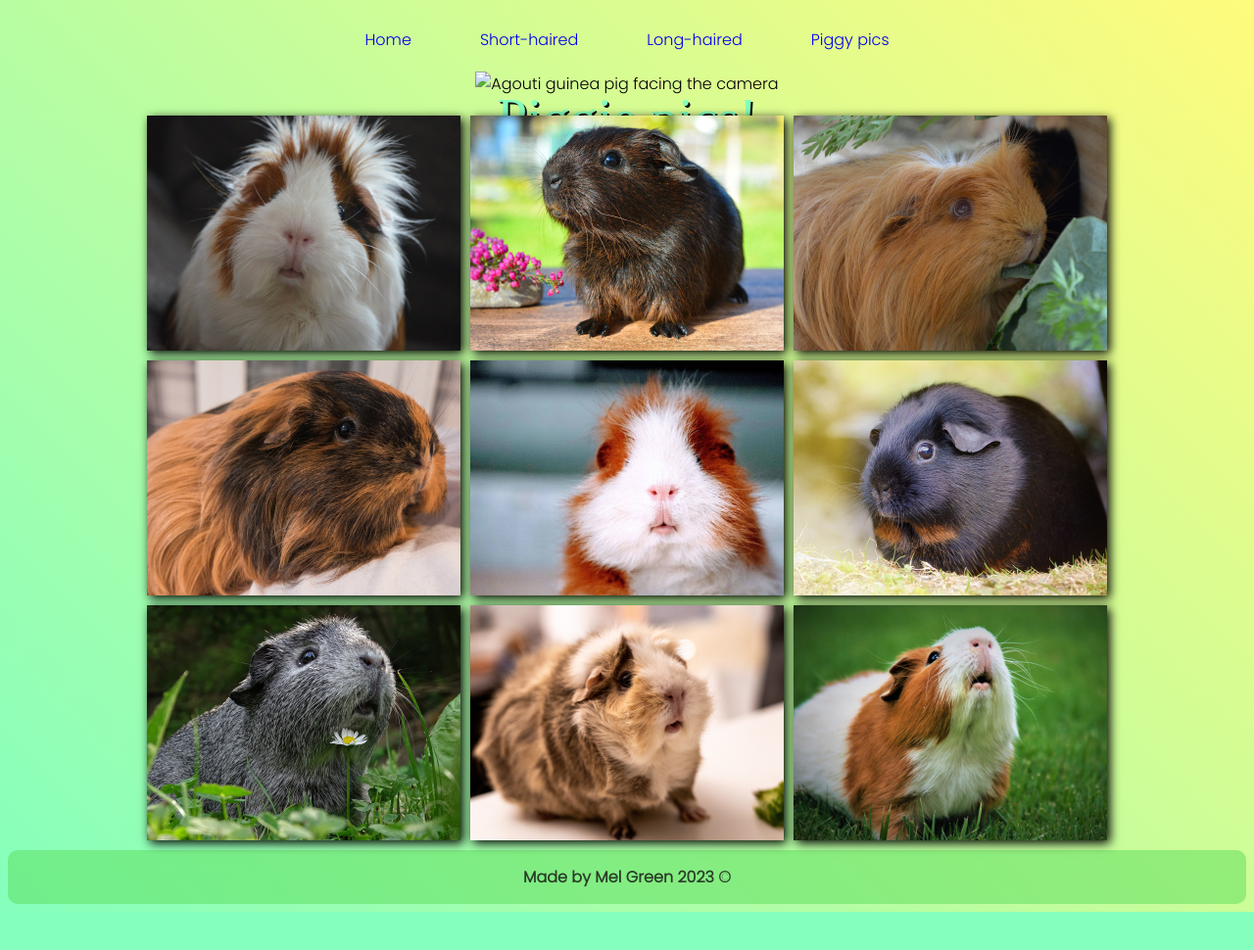
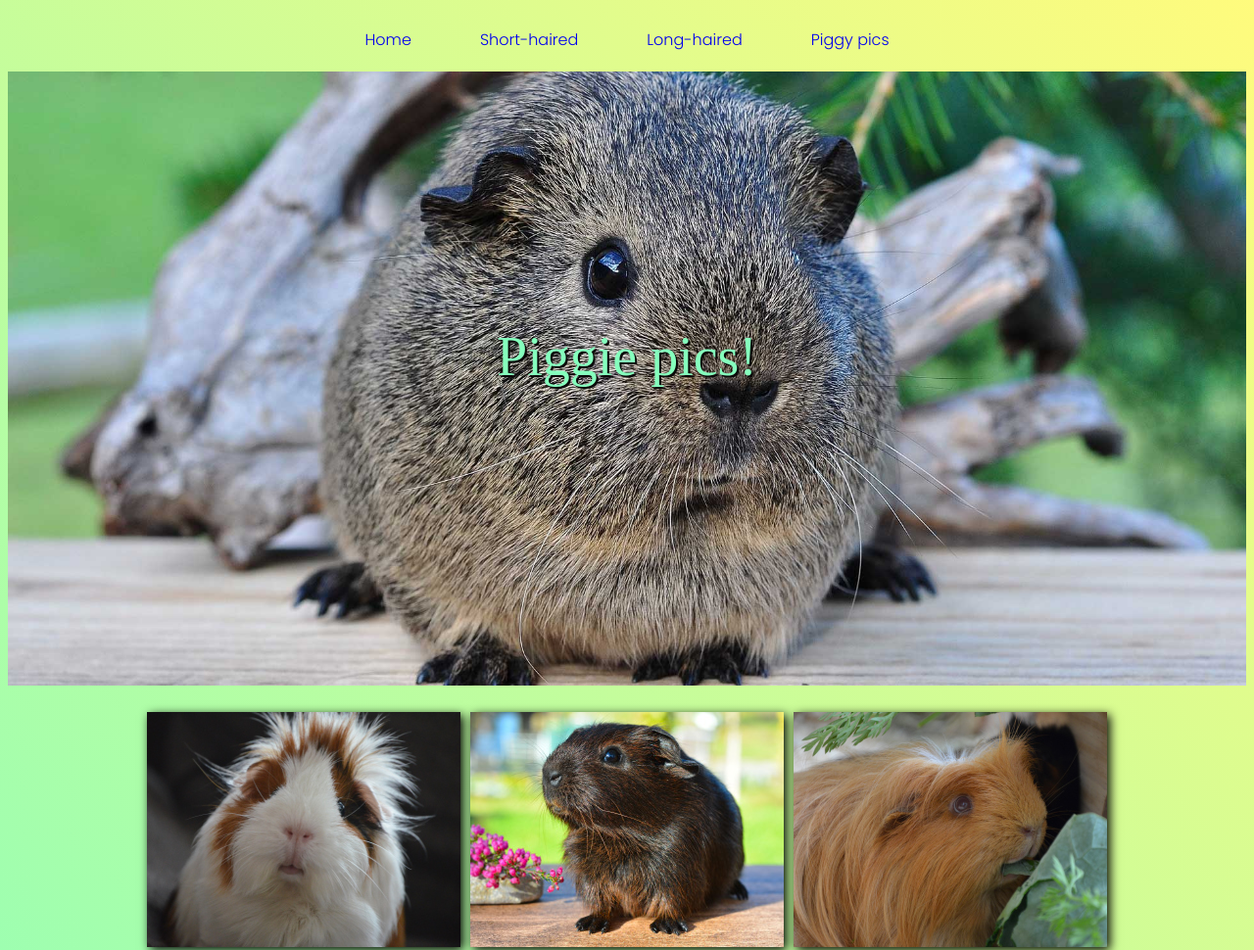
Before and after one commit to MelGreen84/GPigs-project, a plain HTML site: page images.html in a window 1280 px wide. Shown: the top 970 px of the page at 98% size. Before the commit the page ends 931 px from the top, so only its background shows below. Drawn offline with Linux system fonts and the light colour scheme; the site is published under a folder, as on GitHub Pages, so addresses that start at the root find nothing; a web font is replaced by a local one.

Commit message:
Update images.html

```diff
--- a/images.html
+++ b/images.html
@@ -33,7 +33,7 @@
         <!-- Hero -->
         <!-- Hero -->
         <div class="herocontainer">
-            <img src="/img/hero/image-gallery_1920_v2.jpg" alt="Agouti guinea pig facing the camera"
+            <img src="img/hero/image-gallery_1920_v2.jpg" alt="Agouti guinea pig facing the camera"
                 style="width:100%;">
             <h1 class="h1style">Piggie pics!</h1>
         </div>
```
